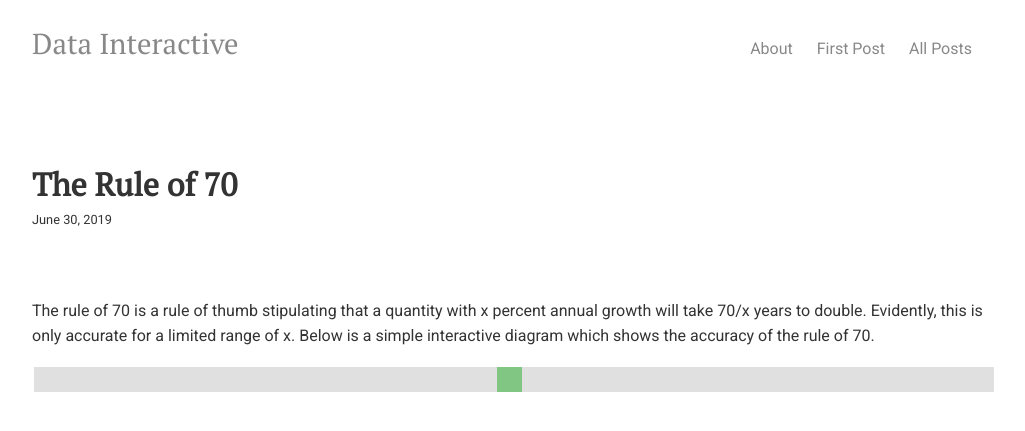
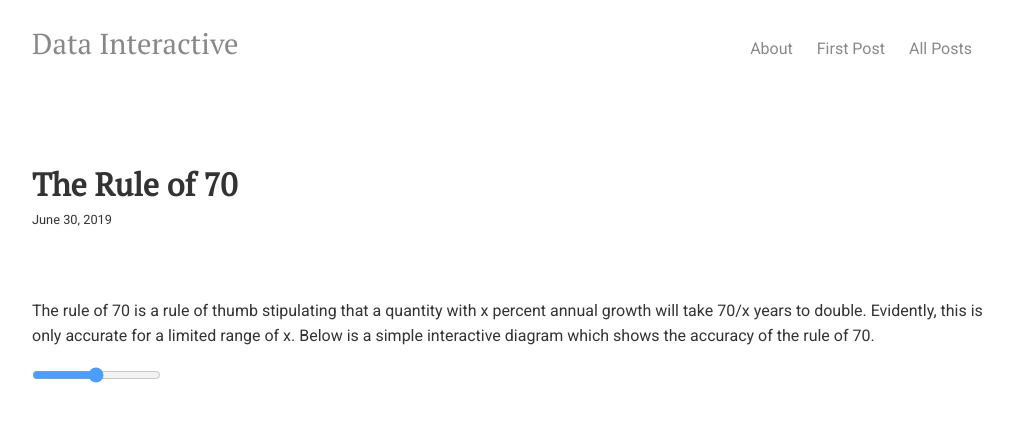
Before and after one commit to datainteractive/datainteractive.github.io, a Jekyll site: the page built from index.html, in a window 1280 px wide. Shown: the top 431 px of the page, without its empty margins (128-1153 px from the left). Built offline with Jekyll 4.4.1, drawn with Linux system fonts in a browser that asks for light colours.

Commit message:
Update main.css

```diff
--- a/css/main.css
+++ b/css/main.css
@@ -1,15 +1,8 @@
 
 /* The slider itself */
 .slider {
-  -webkit-appearance: none;  /* Override default CSS styles */
-  appearance: none;
-  width: 100%; /* Full-width */
-  height: 25px; /* Specified height */
-  background: #d3d3d3; /* Grey background */
-  outline: none; /* Remove outline */
+  margin: auto;
   opacity: 0.7; /* Set transparency (for mouse-over effects on hover) */
-  -webkit-transition: .2s; /* 0.2 seconds transition on hover */
-  transition: opacity .2s;
 }
 
 /* Mouse-over effects */
```
